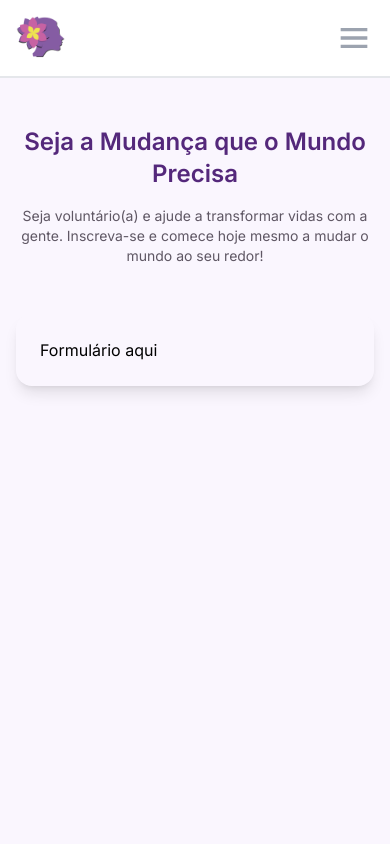
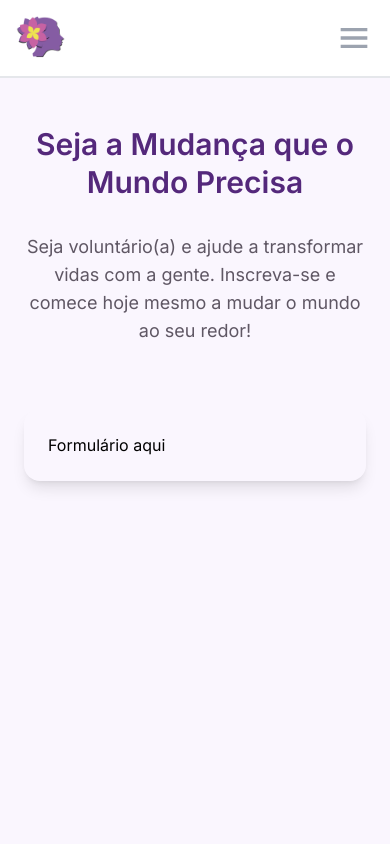
Before and after one commit to Projeto-FrontEnd-Fusion/Aceve-website-development, a Next.js app: page /formulario-voluntario in a window 390 px wide. Shown: the top 844 px of the page. Built offline with nearby package versions, Linux system fonts and the light colour scheme; a web font is replaced by a local one.

Commit message:
refactor: improve FormSection semantics and layout

```diff
--- a/src/features/form/formSection.tsx
+++ b/src/features/form/formSection.tsx
@@ -2,20 +2,20 @@
 import voluntarioimg from "@/assets/voluntarioimg.png";
 export default function FormSection() {
   return (
-    <main className="min-h-screen bg-primary-100 px-4 py-12 font-inter">
-      <div className="max-w-6xl mx-auto grid grid-cols-1 lg:grid-cols-2 gap-12 items-center">
-        <div className="flex flex-col items-center lg:items-start text-center lg:text-left gap-4">
-          <h1 className="text-primary-800 font-semibold text-2xl md:text-5xl">
+    <section className="min-h-screen bg-primary-100 py-12 px-6 font-inter">
+      <div className="max-w-6xl mx-auto grid grid-cols-1 lg:grid-cols-2 gap-16 items-center">
+        <div className="flex flex-col items-center lg:items-start text-center lg:text-left gap-8">
+          <h1 className="text-primary-800 font-semibold text-3xl md:text-5xl leading-tight">
             Seja a Mudança que o Mundo Precisa
           </h1>
-          <p className="text-grey-600 font-normal text-sm md:text-base max-w-md">
+          <p className="text-grey-600 font-normal text-base md: text-lg max-w-lg">
             Seja voluntário(a) e ajude a transformar vidas com a gente.
             Inscreva-se e comece hoje mesmo a mudar o mundo ao seu redor!
           </p>
           <Image
             src={voluntarioimg}
             alt="Imagem institucional decorada com moldura floral"
-            className="hidden md:block object-cover w-[50%] md:w-[40%] lg:w-full h-auto transition-all duration-500"
+            className="hidden md:block object-cover w-[60%] md:w-[50%] lg:w-full h-auto transition-all duration-500"
           />
         </div>
 
@@ -25,6 +25,6 @@
           </div>
         </div>
       </div>
-    </main>
+    </section>
   );
 }
```
